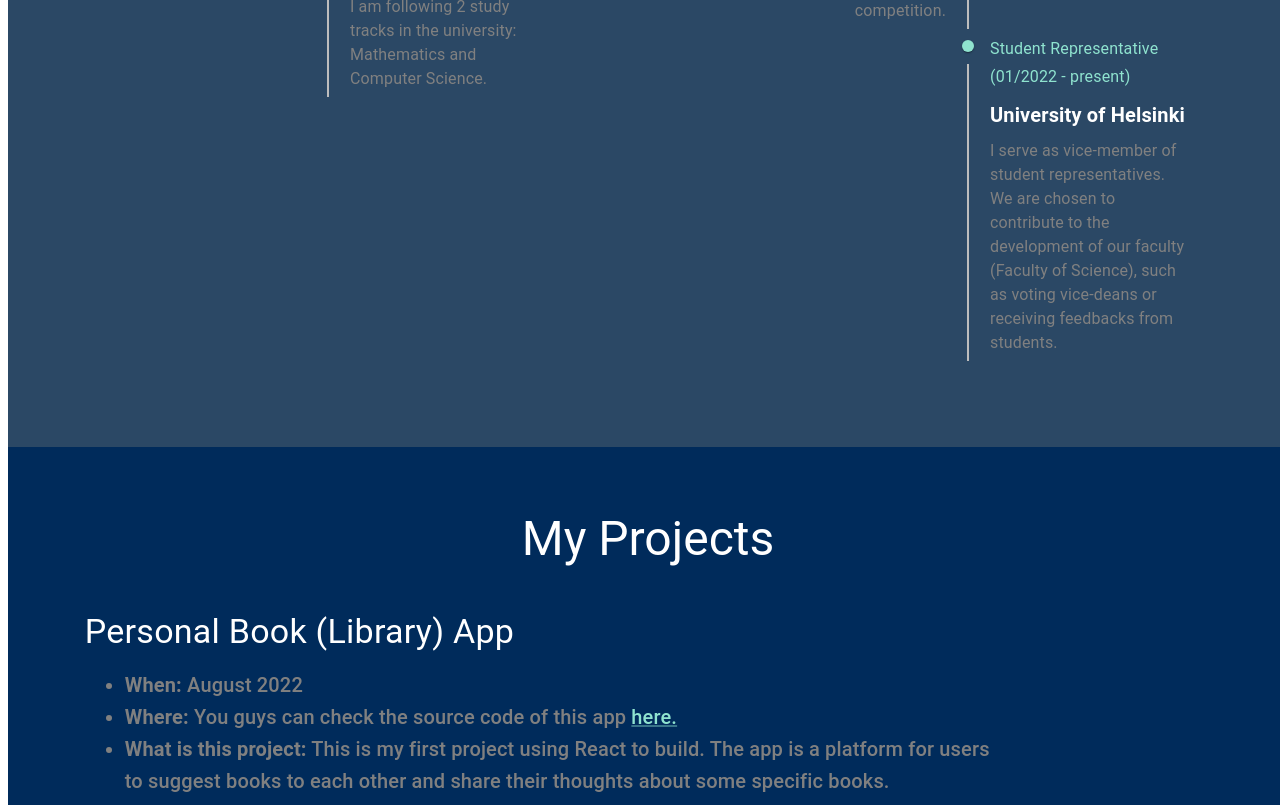
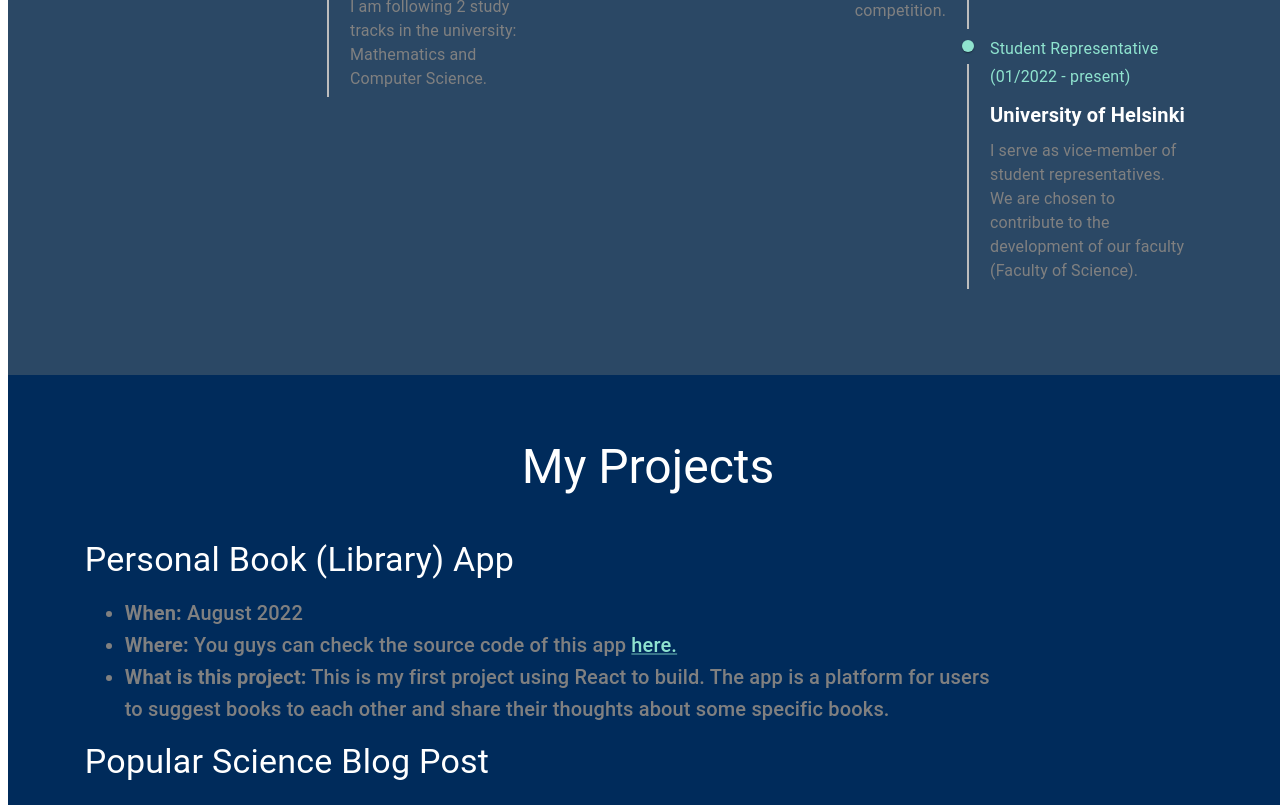
Before and after one commit to triluu03/personal-portfolio, a React (Create React App) app: page / in a window 1280 px wide. Shown: the part 1860-2665 px from the top of the page. Built offline with nearby package versions, Linux system fonts and the light colour scheme.

Commit message:
change the education section

```diff
--- a/src/components/Education.js
+++ b/src/components/Education.js
@@ -202,8 +202,7 @@ const Education = () => {
                                 I serve as vice-member of student
                                 representatives. We are chosen to contribute to
                                 the development of our faculty (Faculty of
-                                Science), such as voting vice-deans or receiving
-                                feedbacks from students.
+                                Science).
                             </Typography>
                         </TimelineContent>
                     </TimelineItem>
```
